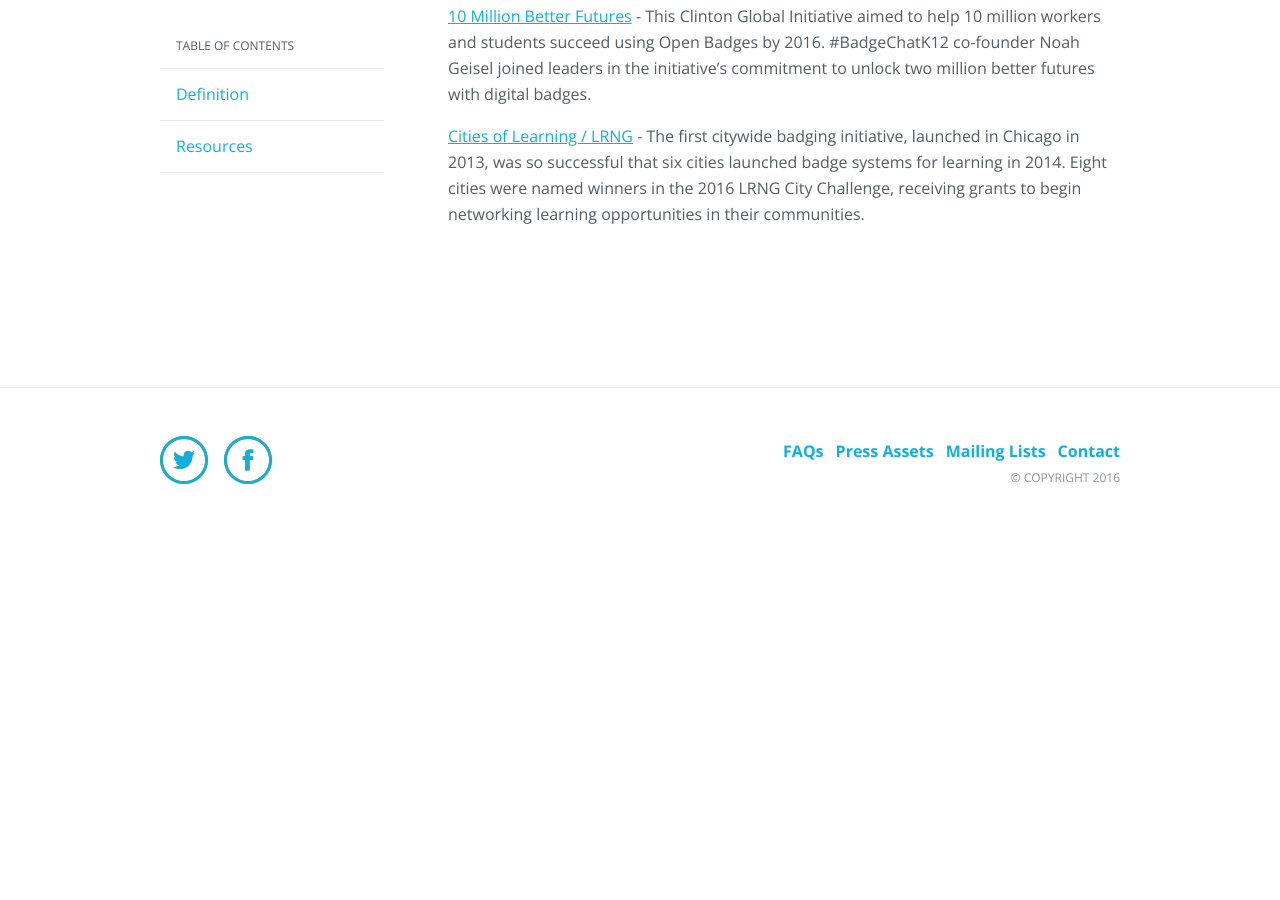
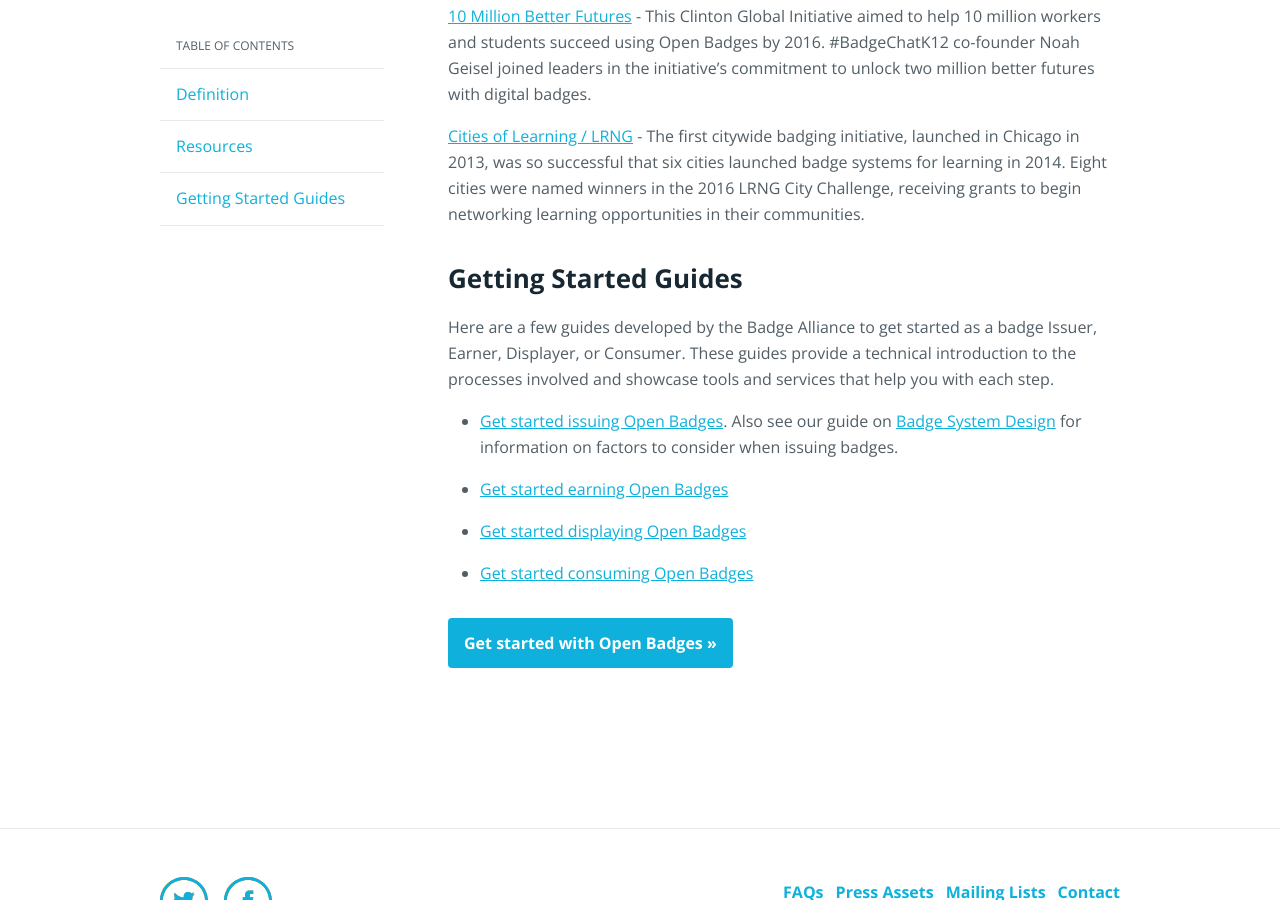
Before and after one commit to mozilla/openbadges.org-static, a Jekyll site: the page built from about/resources/index.md, in a window 1280 px wide and 900 px high, scrolled down 2603 px. Built offline with Jekyll 4.4.1, drawn with Linux system fonts in a browser that asks for light colours; before the commit the page ends 3135 px from its top, so only the background shows below that.

Commit message:
Move get started earning to the implementation guides section. Add guides links to resources page.

```diff
--- a/_includes/nav.html
+++ b/_includes/nav.html
@@ -9,7 +9,6 @@
         <li class="menuitem menuitem-child"><a href="{{ site.baseurl }}/about/resources">Resources</a></li>
         <li class="menuitem menuitem-child"><a href="{{ site.baseurl }}/about/participating-issuers">Participating Issuers</a></li>
         <li class="menuitem menuitem-child"><a href="{{ site.baseurl }}/about/participating-services">Participating Services</a></li>
-        <li class="menuitem menuitem-child"><a href="{{ site.baseurl }}/about/earn">Earn Badges</a></li>
       </ul>
     </li>
 
@@ -19,6 +18,7 @@
       <ul id="menugetstarted" class="menu-children" aria-hidden="true">
         <li class="menuitem menuitem-child"><a href="{{ site.baseurl }}/get-started">Overview</a></li>
         <li class="menuitem menuitem-child"><a href="{{ site.baseurl }}/get-started/issuing-badges">Issuing Badges</a></li>
+        <li class="menuitem menuitem-child"><a href="{{ site.baseurl }}/get-started/earning-badges">Earning Badges</a></li>
         <li class="menuitem menuitem-child"><a href="{{ site.baseurl }}/get-started/displaying-badges">Displaying Badges</a></li>
         <li class="menuitem menuitem-child"><a href="{{ site.baseurl }}/get-started/consuming-badges">Understanding Badges</a></li>
         <li class="menuitem menuitem-child"><a href="{{ site.baseurl }}/get-started/badge-system-design">Badge System Design</a></li>
--- a/about/resources/index.md
+++ b/about/resources/index.md
@@ -7,6 +7,8 @@
       title: Definition
     - url: "#resources"
       title: Resources
+    - url: "#getting-started"
+      title: Getting Started Guides
 ---
 The Badge Alliance aims to publish a set of up-to-date resources that help community members understand badges well. We welcome [contributions](https://github.com/openbadges/openbadges.org-static/blob/gh-pages/about/resources/index.md) to this library, just submit a pull request.
 
@@ -48,3 +50,13 @@
 [10 Million Better Futures](http://www.10mbetterfutures.org) - This Clinton Global Initiative aimed to help 10 million workers and students succeed using Open Badges by 2016. #BadgeChatK12 co-founder Noah Geisel joined leaders in the initiative’s commitment to unlock two million better futures with digital badges.
 
 [Cities of Learning / LRNG](https://www.lrng.org/) - The first citywide badging initiative, launched in Chicago in 2013, was so successful that six cities launched badge systems for learning in 2014. Eight cities were named winners in the 2016 LRNG City Challenge, receiving grants to begin networking learning opportunities in their communities.
+
+<h2 class="title title-content" id="getting-started">Getting Started Guides</h2>
+Here are a few guides developed by the Badge Alliance to get started as a badge Issuer, Earner, Displayer, or Consumer. These guides provide a technical introduction to the processes involved and showcase tools and services that help you with each step.
+
+* [Get started issuing Open Badges](../../get-started/issuing-badges/). Also see our guide on [Badge System Design](../../get-started/badge-system-design/) for information on factors to consider when issuing badges.
+* [Get started earning Open Badges](../../get-started/earning-badges/)
+* [Get started displaying Open Badges](../../get-started/issuing-badges/)
+* [Get started consuming Open Badges](../../get-started/consuming-badges/)
+
+<a href="../../get-started/" class="button">Get started with Open Badges &raquo;</a>
--- a/index.html
+++ b/index.html
@@ -12,7 +12,7 @@
 
         <ul class="fourup">
           <li>
-            <a href="{{ site.baseurl }}/about/earn" class="fourup-earn">
+            <a href="{{ site.baseurl }}/get-started/earning-badges" class="fourup-earn">
               <div>
                 <h2 class="title title-fill-inherit">Earn</h2>
                 <p>Earn badges for skills you learn online and in person.</p>
```
Also changed, not shown: get-started/earning-badges/index.md (renamed from about/earn/index.md, +1 -1 lines).
